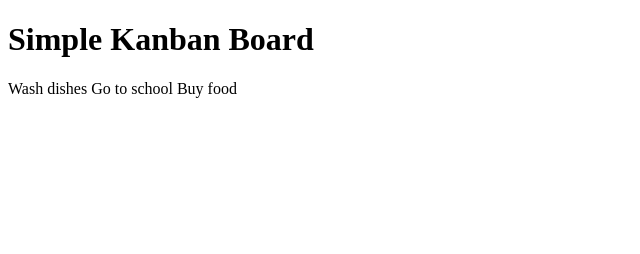
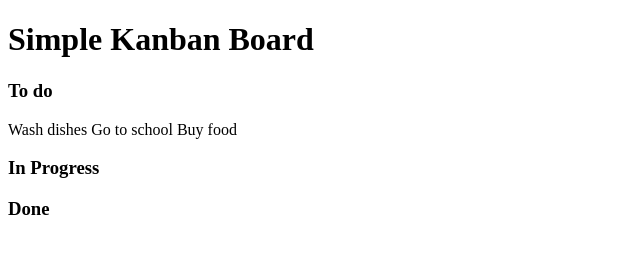
Before and after one commit to ailearningguy/15-fontend-projects, a plain HTML site: page 03-simple-kanban-board/index.html in a window 1280 px wide. Shown: the whole page, without its empty margins (0-640 px from the left). Drawn offline with Linux system fonts and the light colour scheme.

Commit message:
Chinh lai file index.html hoan chinh

```diff
--- a/03-simple-kanban-board/index.html
+++ b/03-simple-kanban-board/index.html
@@ -10,13 +10,19 @@
   <body>
     <div class="container">
       <h1>Simple Kanban Board</h1>
-      <div class="box" id="to-do" draggable="true">
-        <span class="item" id="iemt-01">Wash dishes</span>
-        <span class="item" id="iemt-02">Go to school</span>
-        <span class="item" id="iemt-03">Buy food</span>
+      <div class="box" id="to-do">
+        <h3>To do</h3>
+        <span class="item" id="iemt-01" draggable="true">Wash dishes</span>
+        <span class="item" id="iemt-02" draggable="true">Go to school</span>
+        <span class="item" id="iemt-03" draggable="true">Buy food</span>
       </div>
-      <div class="box" id="in-progress" draggable="true"></div>
-      <div class="box" id="done" draggable="true"></div>
+      <div class="box" id="in-progress">
+        <h3>In Progress</h3>
+      </div>
+
+      <div class="box" id="done">
+        <h3>Done</h3>
+      </div>
     </div>
   </body>
 </html>
```
